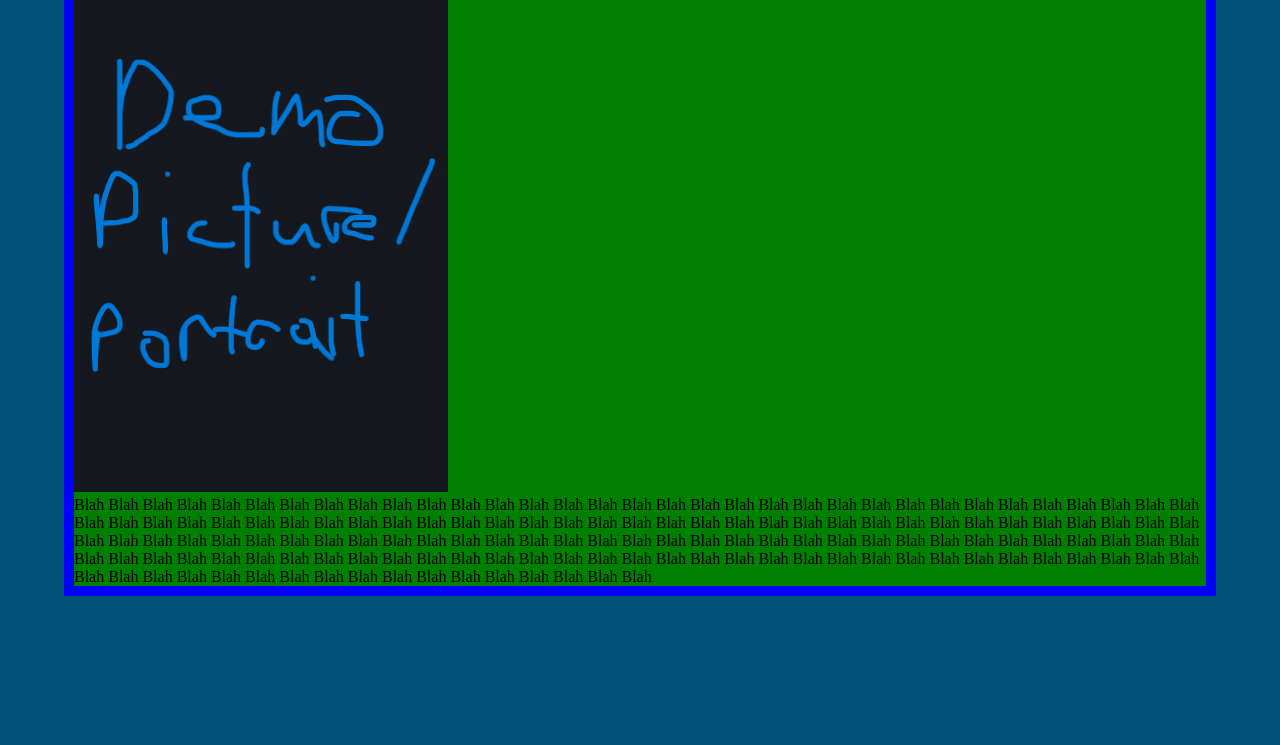
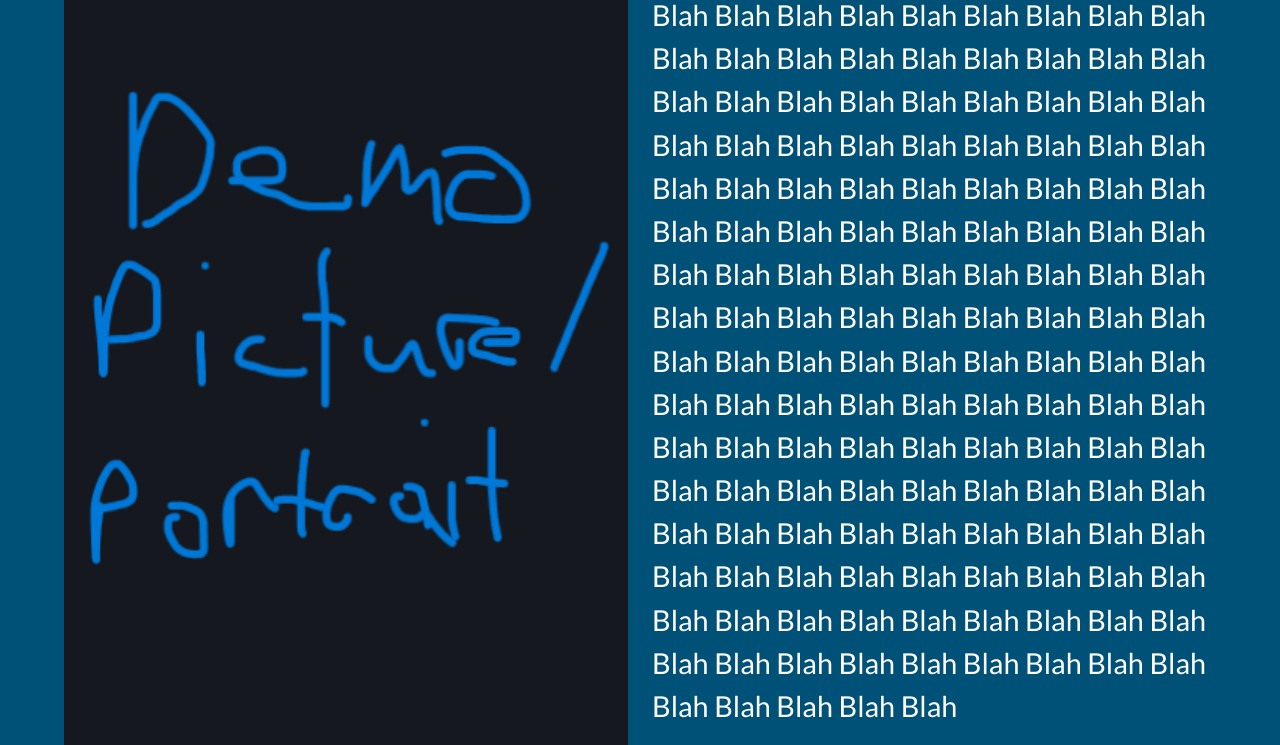
Before and after one commit to Carrot-muncher/stackblitz-starters-wpoxww7v, a website: page about_body_t1.html in a window 1280 px wide. Shown: the part 98-843 px from the top of the page. Before the commit the page ends 800 px from the top, so only its background shows below. Drawn offline with nearby package versions, Linux system fonts and the light colour scheme; a web font is replaced by a local one.

Commit message:
Finished About Body type 1

```diff
--- a/about_body_t1.html
+++ b/about_body_t1.html
@@ -5,6 +5,8 @@
     <meta charset="utf-8">
     <meta name="viewport" content="width=device-width, initial-scale=1">
     <link rel="stylesheet" href="about_body_t1_css/about_body_t1.css">
+    <link href="https://cdn.jsdelivr.net/npm/bootstrap@5.3.3/dist/css/bootstrap.min.css" rel="stylesheet">
+    <script src="https://cdn.jsdelivr.net/npm/bootstrap@5.3.3/dist/js/bootstrap.bundle.min.js"></script>
     <style>
         @import url('https://fonts.googleapis.com/css2?family=Lato:ital,wght@0,100;0,300;0,400;0,700;0,900;1,100;1,300;1,400;1,700;1,900&family=Playfair+Display:ital,wght@0,400..900;1,400..900&display=swap');
     </style>
@@ -18,11 +20,13 @@
 
     <!--Main Body-->
     <div class="row">
-        <div class="col-sm-12 col-md-6">
-            <img src="artwork_and_pictures/demo_picture_and_portarit.png" alt="Demo Portrait">
+        <div class="col">
+            <img class="body-images" src="artwork_and_pictures/demo_picture_and_portarit.png" alt="Demo Portrait">
         </div>
-        <div class="col-sm-12 col-md-6">
-            Blah Blah Blah Blah Blah Blah Blah Blah Blah Blah Blah Blah Blah Blah Blah Blah Blah Blah Blah Blah Blah Blah Blah Blah Blah Blah Blah Blah Blah Blah Blah Blah Blah Blah Blah Blah Blah Blah Blah Blah Blah Blah Blah Blah Blah Blah Blah Blah Blah Blah Blah Blah Blah Blah Blah Blah Blah Blah Blah Blah Blah Blah Blah Blah Blah Blah Blah Blah Blah Blah Blah Blah Blah Blah Blah Blah Blah Blah Blah Blah Blah Blah Blah Blah Blah Blah Blah Blah Blah Blah Blah Blah Blah Blah Blah Blah Blah Blah Blah Blah Blah Blah Blah Blah Blah Blah Blah Blah Blah Blah Blah Blah Blah Blah Blah Blah Blah Blah Blah Blah Blah Blah Blah Blah Blah Blah Blah Blah Blah Blah Blah Blah Blah Blah Blah Blah Blah Blah Blah Blah Blah Blah Blah Blah Blah Blah Blah Blah Blah
+        <div class="col">
+            <p class="body-text">
+                Blah Blah Blah Blah Blah Blah Blah Blah Blah Blah Blah Blah Blah Blah Blah Blah Blah Blah Blah Blah Blah Blah Blah Blah Blah Blah Blah Blah Blah Blah Blah Blah Blah Blah Blah Blah Blah Blah Blah Blah Blah Blah Blah Blah Blah Blah Blah Blah Blah Blah Blah Blah Blah Blah Blah Blah Blah Blah Blah Blah Blah Blah Blah Blah Blah Blah Blah Blah Blah Blah Blah Blah Blah Blah Blah Blah Blah Blah Blah Blah Blah Blah Blah Blah Blah Blah Blah Blah Blah Blah Blah Blah Blah Blah Blah Blah Blah Blah Blah Blah Blah Blah Blah Blah Blah Blah Blah Blah Blah Blah Blah Blah Blah Blah Blah Blah Blah Blah Blah Blah Blah Blah Blah Blah Blah Blah Blah Blah Blah Blah Blah Blah Blah Blah Blah Blah Blah Blah Blah Blah Blah Blah Blah Blah Blah Blah Blah Blah Blah
+            </p>
         </div>
     </div>
 </body>
--- a/about_body_t1_css/about_body_t1.css
+++ b/about_body_t1_css/about_body_t1.css
@@ -25,22 +25,13 @@
     width: 400px;
     background-color: green;
     margin-top: 10px;
+    width: 100%;
 }
 .body-text{
     display: inline-block;
     font-family: "Lato";
+    font-size: 2.25vw;
     color: white;
-    background-color: blue;
     margin-top: 10px;
+    width: 100%;
 }
-
-.row{
-    background-color: blue;
-    padding: 10px;
-}
-.col-sm-12{
-    background-color: red;
-}
-.col-md-6{
-    background-color: green;
-}
```
